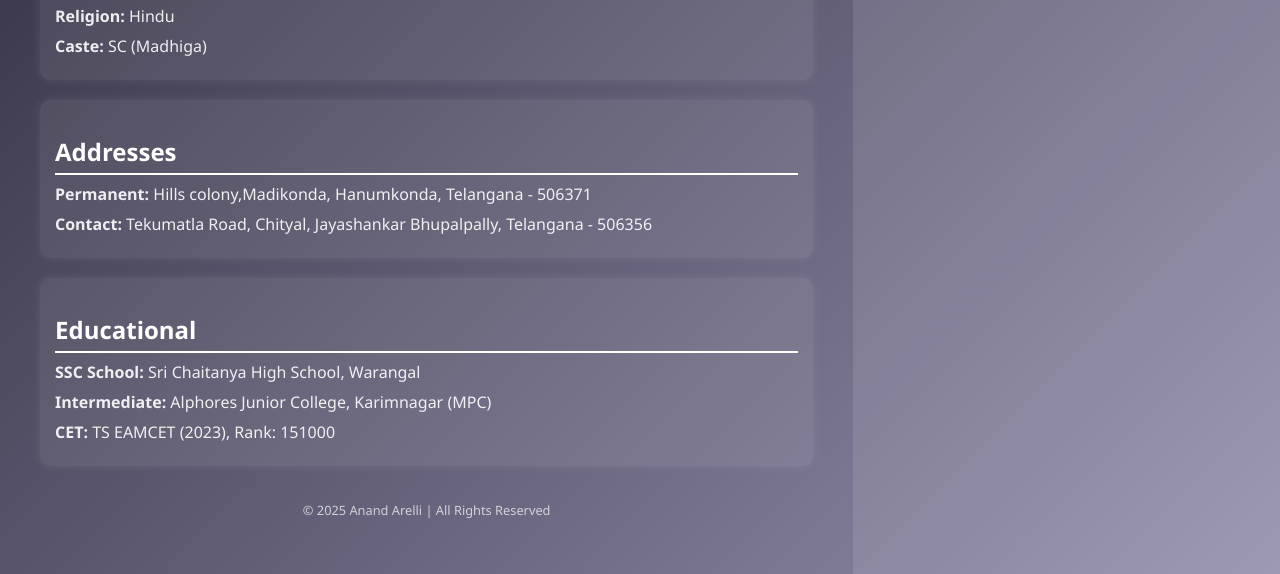
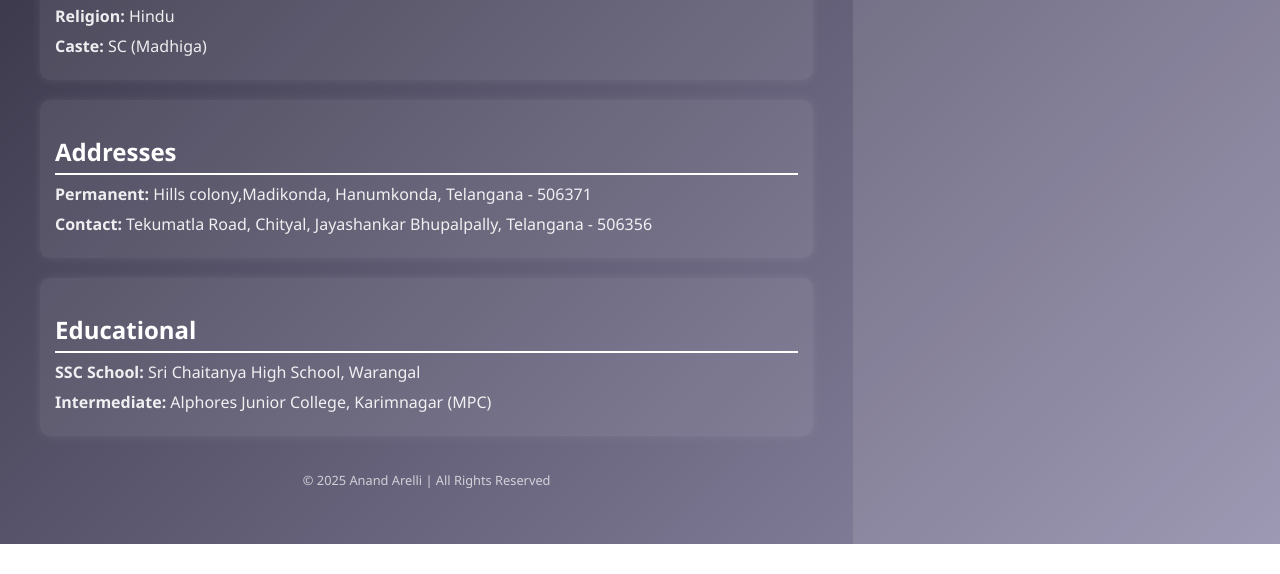
Before and after one commit to 2303A51090/myportfolio, a plain HTML site: page index.html in a window 1280 px wide. Shown: the part 669-1243 px from the top of the page. After the commit the page ends 1213 px from the top, so only its background shows below. Drawn offline with Linux system fonts and the light colour scheme.

Commit message:
Update index.html

```diff
--- a/index.html
+++ b/index.html
@@ -119,7 +119,7 @@
         <h2>Educational</h2>
         <p><strong>SSC School:</strong> Sri Chaitanya High School, Warangal</p>
         <p><strong>Intermediate:</strong> Alphores Junior College, Karimnagar (MPC)</p>
-        <p><strong>CET:</strong> TS EAMCET (2023), Rank: 151000</p>
+
     </div>
 
     <footer>
```
